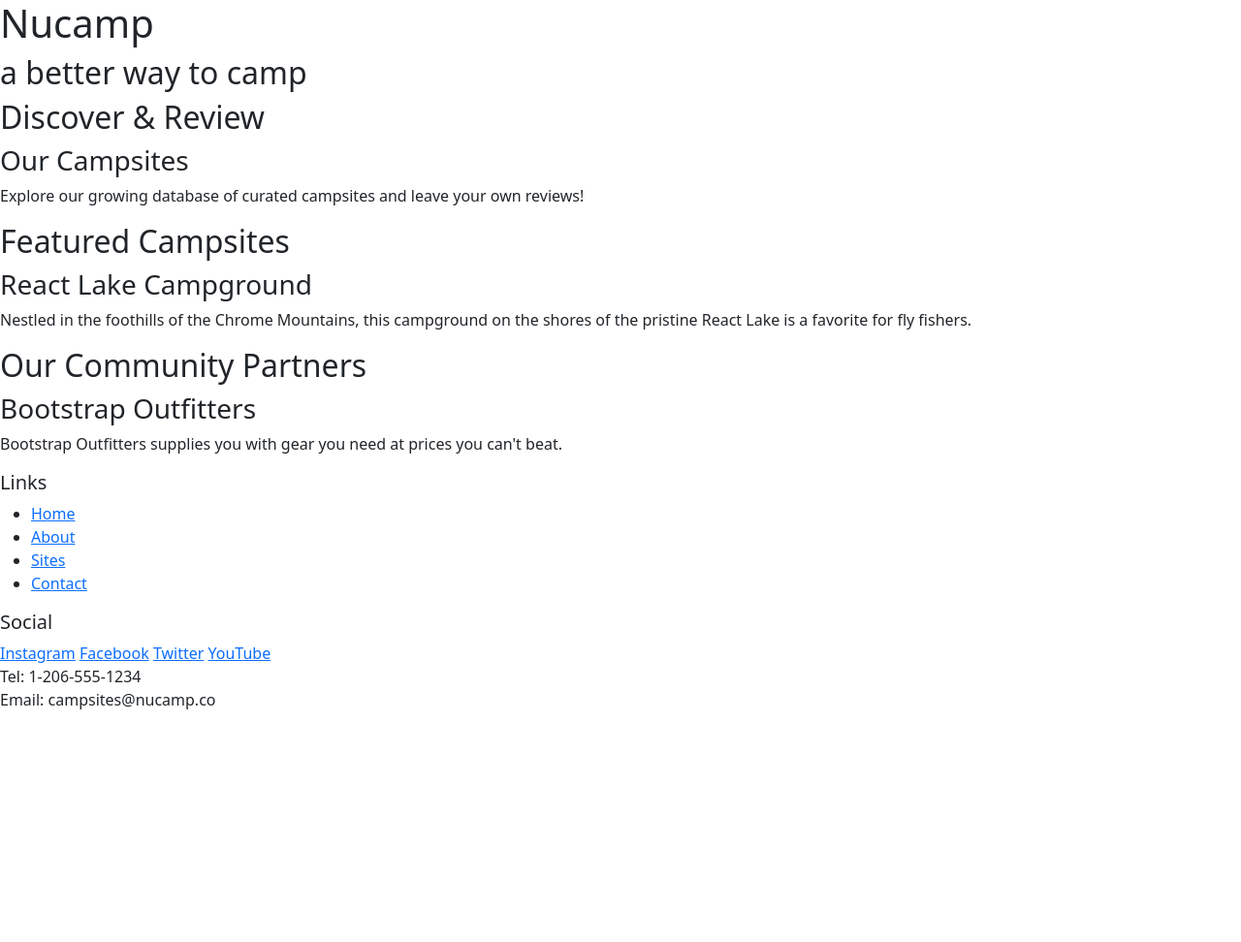
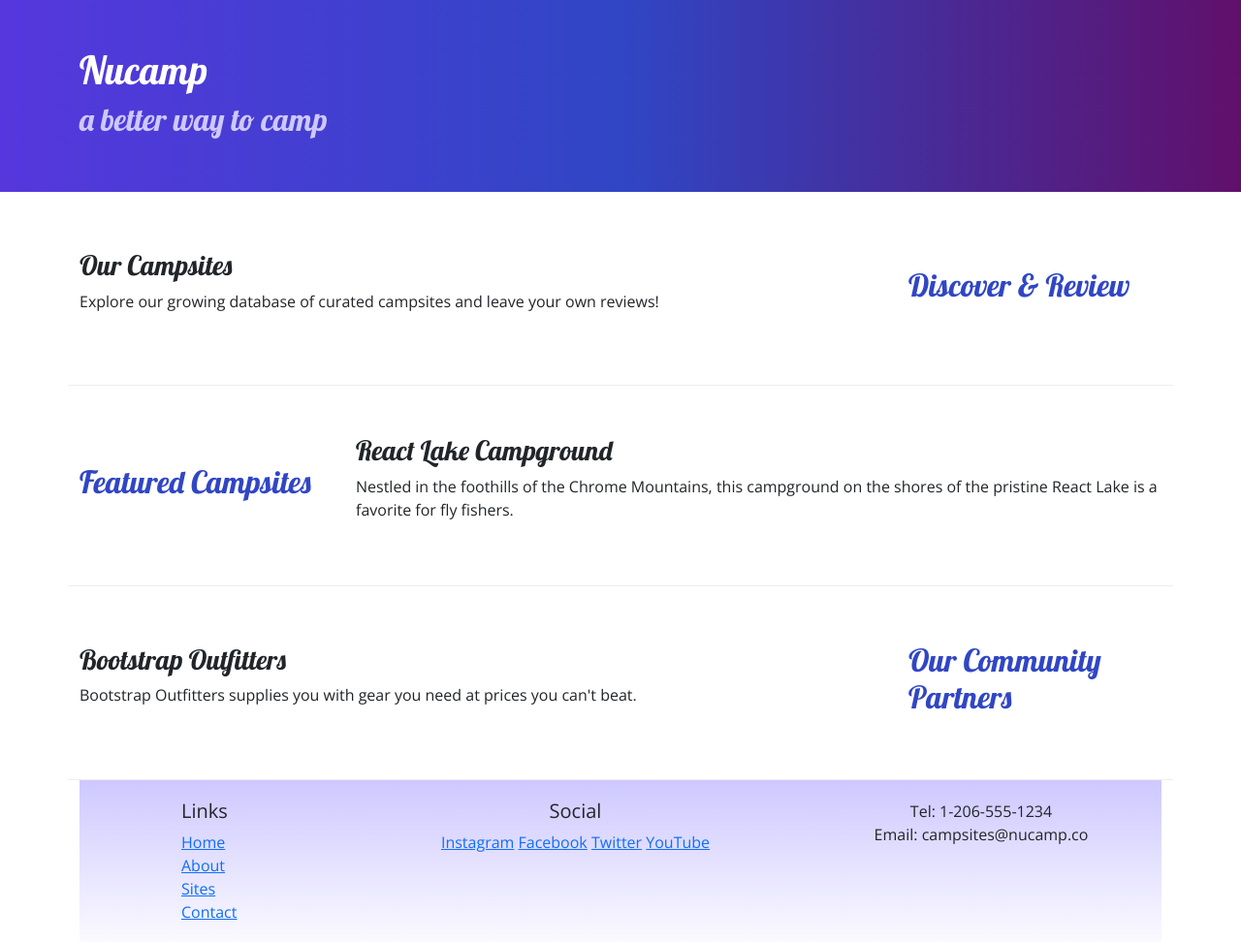
Before and after one commit to UmarM10/NUCAMPSITE, a website: page index.html in a window 1280 px wide. Shown: the whole page at 97% size. Before the commit the page ends 800 px from the top, so only its background shows below. Drawn offline with nearby package versions, Linux system fonts and the light colour scheme.

Commit message:
About us

```diff
--- /dev/null
+++ b/css/styles.css
@@ -0,0 +1,32 @@
+body {
+    font-family: "Open Sans", sans-serif;
+}
+
+h1,h2,h3 {
+    font-family: "Lobster", cursive;
+}
+
+h2 {
+    color: #3046C5;
+}
+
+header h2 {
+    color:#CEC8FF;
+}
+
+footer {
+    background-image: linear-gradient(#CEC8FF, white);
+    padding: 20px 0;
+}
+
+.jumbotron {
+    padding: 48px;
+    background-image: linear-gradient(to right, #5637DD, #3046C5, #60106b);
+    color:white;
+}
+
+.row-content {
+    padding: 50px 0;
+    border-bottom: 1px ridge;
+    min-height: 200px;
+}
--- a/index.html
+++ b/index.html
@@ -5,55 +5,80 @@
     <meta charset="utf-8" />
     <meta name="viewport" content="width=device-width, initial-scale=1.0">
     <link rel="stylesheet" href="node_modules/bootstrap/dist/css/bootstrap.min.css">
+    <link rel="preconnect" href="https://fonts.googleapis.com">
+    <link rel="preconnect" href="https://fonts.gstatic.com" crossorigin>
+    <link href="https://fonts.googleapis.com/css2?family=Lobster&family=Open+Sans&display=swap" rel="stylesheet">
+    <link rel="stylesheet" href="css/styles.css">
     <title>Nucamp: A Better Way To Camp</title>
 </head>
 
 <body>
-    <header>
-        <div>
+    <header class="jumbotron">
+        <div class="container">
+            <div class="row ">
+                <div class="col">
                     <h1>Nucamp</h1>
                     <h2>a better way to camp</h2>
                 </div>
+            </div>
+        </div>
     </header>
 
-    <div>
-        <h2>Discover & Review</h2>
+    <div class="container">
+        <div class="row row-content align-items-center">
+            <div class="col-sm-4 order-sm-last col-md-3">
+                <h2 class="text-sm-right">Discover & Review</h2>
+            </div>
+            <div class="col">
                 <h3>Our Campsites</h3>
-        <p>Explore our growing database of curated campsites and leave your own reviews!</p>
+                <p class="d-none d-sm-block">Explore our growing database of curated campsites and leave your own reviews!</p>
+            </div>
         </div>
 
-    <div>
+
+        <div class="row row-content align-items-center">
+            <div class="col-sm-4 col-md-3">
                 <h2>Featured Campsites</h2>
+            </div>
+            <div class="col">
                 <h3>React Lake Campground</h3>
-        <p>Nestled in the foothills of the Chrome Mountains, this campground on the shores of the pristine React Lake is a favorite for fly fishers.</p>
+                <p class="d-none d-sm-block">Nestled in the foothills of the Chrome Mountains, this campground on the shores of the pristine React Lake is a favorite for fly fishers.</p>
+            </div>
         </div>
 
-    <div>
-        <h2>Our Community Partners</h2>
+        <div class="row row-content align-items-center">
+            <div class="col-sm-4 order-sm-last col-md-3">
+                <h2 class="text-sm-right">Our Community Partners</h2>
+            </div>
+            <div class="col">
                 <h3>Bootstrap Outfitters</h3>
-        <p>Bootstrap Outfitters supplies you with gear you need at prices you can't beat.</p>
+                <p class="d-none d-sm-block">Bootstrap Outfitters supplies you with gear you need at prices you can't beat.</p>
+            </div>
         </div>
 
     <footer>
-        <div>
+        <div class="container">
+            <div class="row">
+                <div class="col-4 col-sm-2 offset-1">
                     <h5>Links</h5>
-            <ul>
+                    <ul class="list-unstyled">
                         <li><a href="#">Home</a></li>
-                <li><a href="#">About</a></li>
+                        <li><a href="aboutus.html">About</a></li>
                         <li><a href="#">Sites</a></li>
                         <li><a href="#">Contact</a></li>
                     </ul>
                 </div>
-        <div>
+            <div class="col-6 col-sm-5 text-center">
                 <h5>Social</h5>
                 <a href="http://instagram.com/">Instagram</a>
                 <a href="http://facebook.com/">Facebook</a>
                 <a href="http://twitter.com/">Twitter</a>
                 <a href="http://youtube.com/">YouTube</a>
             </div>
-        <div>
+            <div class="col-sm-4 text-center">
                 Tel: 1-206-555-1234<br />
                 Email: campsites@nucamp.co
+            </div>
         </div>
     </footer>
     <script src="node_modules/bootstrap/dist/js/bootstrap.bundle.js"></script>
```
Also changed, not shown: aboutus.html (added, +89 -0 lines). Lines whose indentation alone changed are shown as unchanged.
